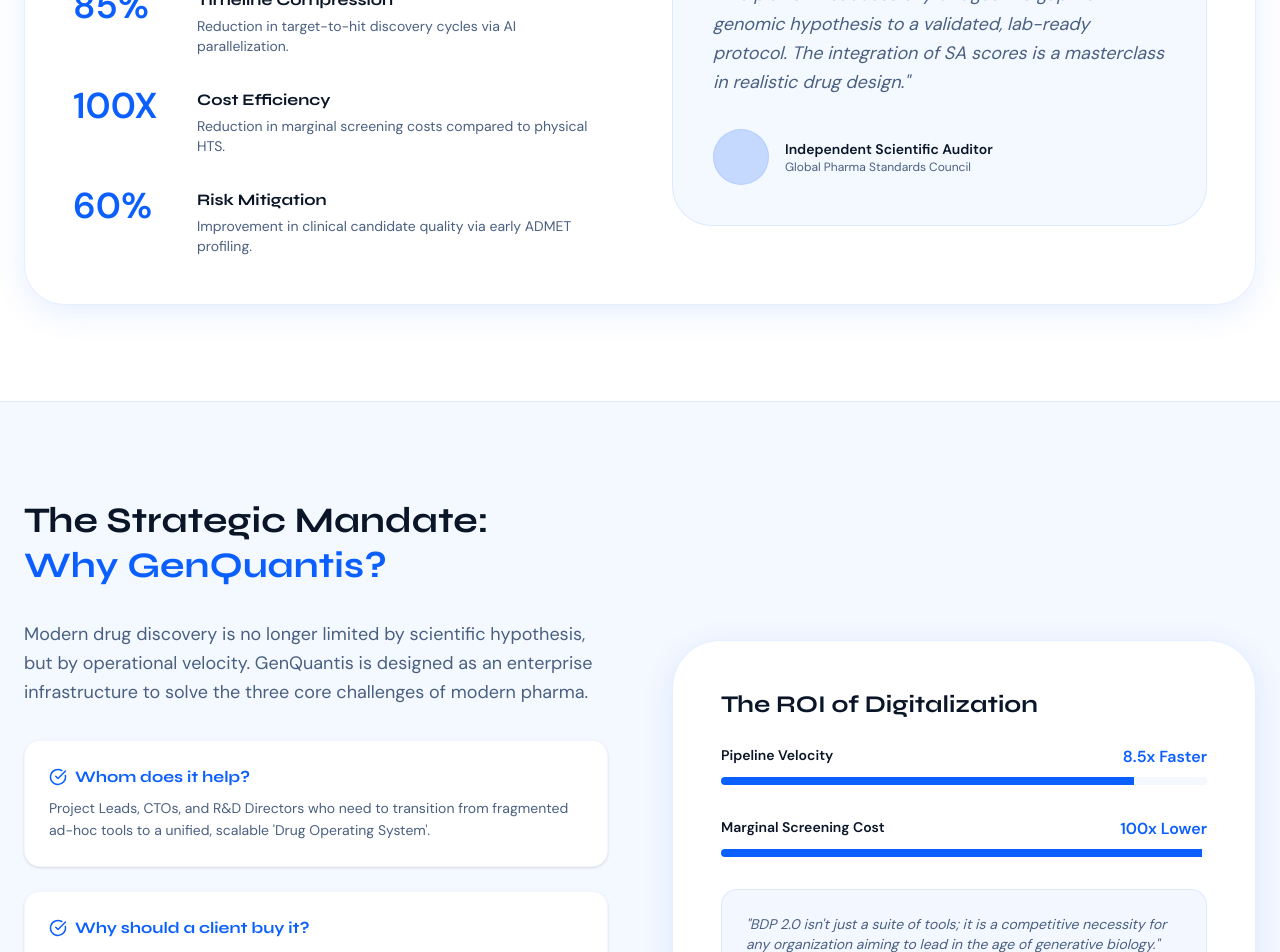
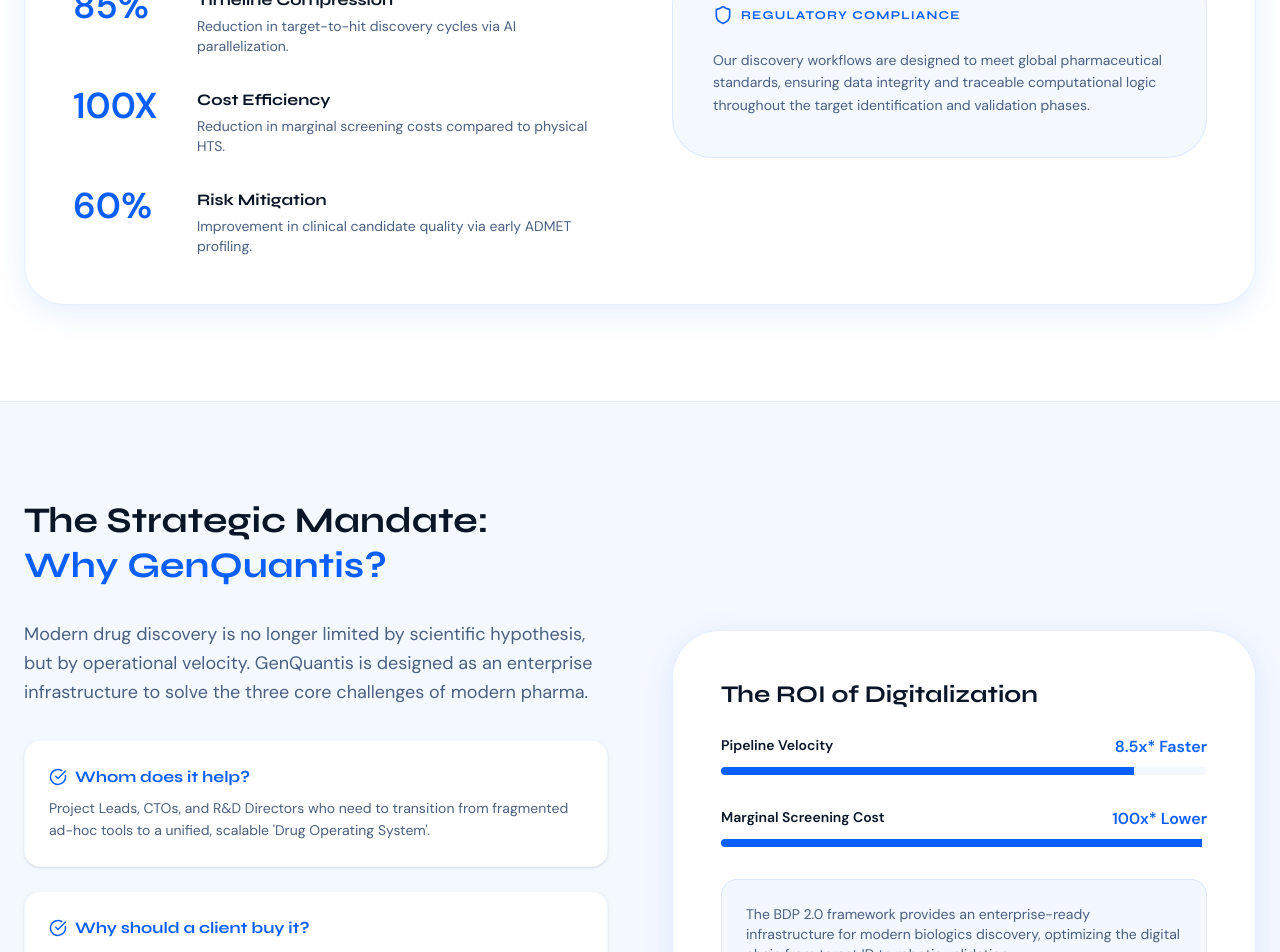
Before and after one commit to ammarraza1199/discovery_platfrom, a React (Vite) app: page /biologics-discovery in a window 1280 px wide. Shown: the part 5120-6072 px from the top of the page. Built offline with nearby package versions, Linux system fonts and the light colour scheme.

Commit message:
feat: remove testimonials and add approximate indicators to ROI numbers

```diff
--- a/src/pages/BiologicsDiscoveryPage.tsx
+++ b/src/pages/BiologicsDiscoveryPage.tsx
@@ -611,17 +611,11 @@
                 <h4 className="text-primary font-bold mb-6 flex items-center gap-2 uppercase tracking-widest text-xs">
                   <Shield size={20} /> Regulatory Compliance
                 </h4>
-                <p className="text-text-secondary text-lg leading-relaxed mb-8 italic">
-                  "The platform successfully bridges the gap from genomic hypothesis to a validated, lab-ready protocol. The integration of SA scores is a masterclass in realistic drug design."
+                <p className="text-text-secondary text-sm leading-relaxed">
+                  Our discovery workflows are designed to meet global pharmaceutical standards, ensuring data integrity and traceable computational logic throughout the target identification and validation phases.
                 </p>
-                <div className="flex items-center gap-4">
-                  <div className="w-14 h-14 rounded-full bg-primary/20 border border-primary/10" />
-                  <div>
-                    <div className="text-sm font-bold">Independent Scientific Auditor</div>
-                    <div className="text-xs text-text-secondary">Global Pharma Standards Council</div>
-                  </div>
-                </div>
               </div>
+
             </div>
           </div>
         </div>
@@ -669,7 +663,8 @@
                   <div>
                     <div className="flex justify-between mb-2">
                       <span className="font-bold text-sm">Pipeline Velocity</span>
-                      <span className="text-primary font-bold">8.5x Faster</span>
+                      <span className="text-primary font-bold">8.5x* Faster</span>
+
                     </div>
                     <div className="w-full h-2 bg-section-alt rounded-full overflow-hidden">
                       <div className="w-[85%] h-full bg-primary" />
@@ -678,17 +673,19 @@
                   <div>
                     <div className="flex justify-between mb-2">
                       <span className="font-bold text-sm">Marginal Screening Cost</span>
-                      <span className="text-primary font-bold">100x Lower</span>
+                      <span className="text-primary font-bold">100x* Lower</span>
+
                     </div>
                     <div className="w-full h-2 bg-section-alt rounded-full overflow-hidden">
                       <div className="w-[99%] h-full bg-primary" />
                     </div>
                   </div>
                   <div className="p-6 bg-primary/5 rounded-2xl border border-primary/10 mt-8">
-                     <p className="text-sm text-text-secondary italic">
-                       "BDP 2.0 isn't just a suite of tools; it is a competitive necessity for any organization aiming to lead in the age of generative biology."
+                     <p className="text-sm text-text-secondary">
+                       The BDP 2.0 framework provides an enterprise-ready infrastructure for modern biologics discovery, optimizing the digital chain from target ID to robotic validation.
                      </p>
                   </div>
+
                 </div>
               </div>
             </div>
```
